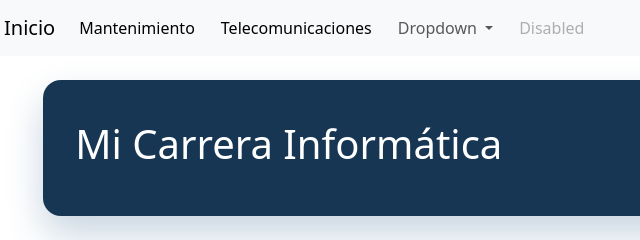
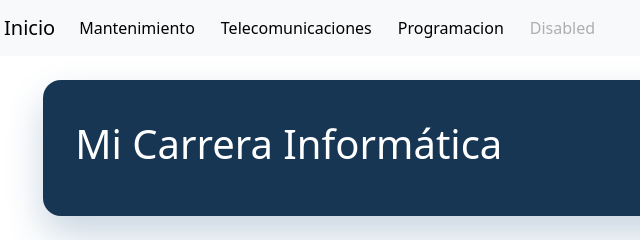
Before and after one commit to diegonavast-cell/SpaceX, a plain HTML site: page MiCarrera.html in a window 1280 px wide. Shown: the top 240 px of the page, 8-648 px from the left. Drawn offline with nearby package versions, Linux system fonts and the light colour scheme.

Commit message:
Edit de nv bar

```diff
--- a/MiCarrera.html
+++ b/MiCarrera.html
@@ -26,9 +26,7 @@
           <a class="nav-link active" aria-current="page" href="Telecomunicaciones.html">Telecomunicaciones</a>
         </li>
         <li class="nav-item dropdown">
-          <a class="nav-link dropdown-toggle" href="#" role="button" data-bs-toggle="dropdown" aria-expanded="false">
-            Dropdown
-          </a>
+          <a class="nav-link active" aria-current="page" href="Progra.html">Programacion</a>
           <ul class="dropdown-menu">
             <li><a class="dropdown-item" href="#">Action</a></li>
             <li><a class="dropdown-item" href="#">Another action</a></li>
```
